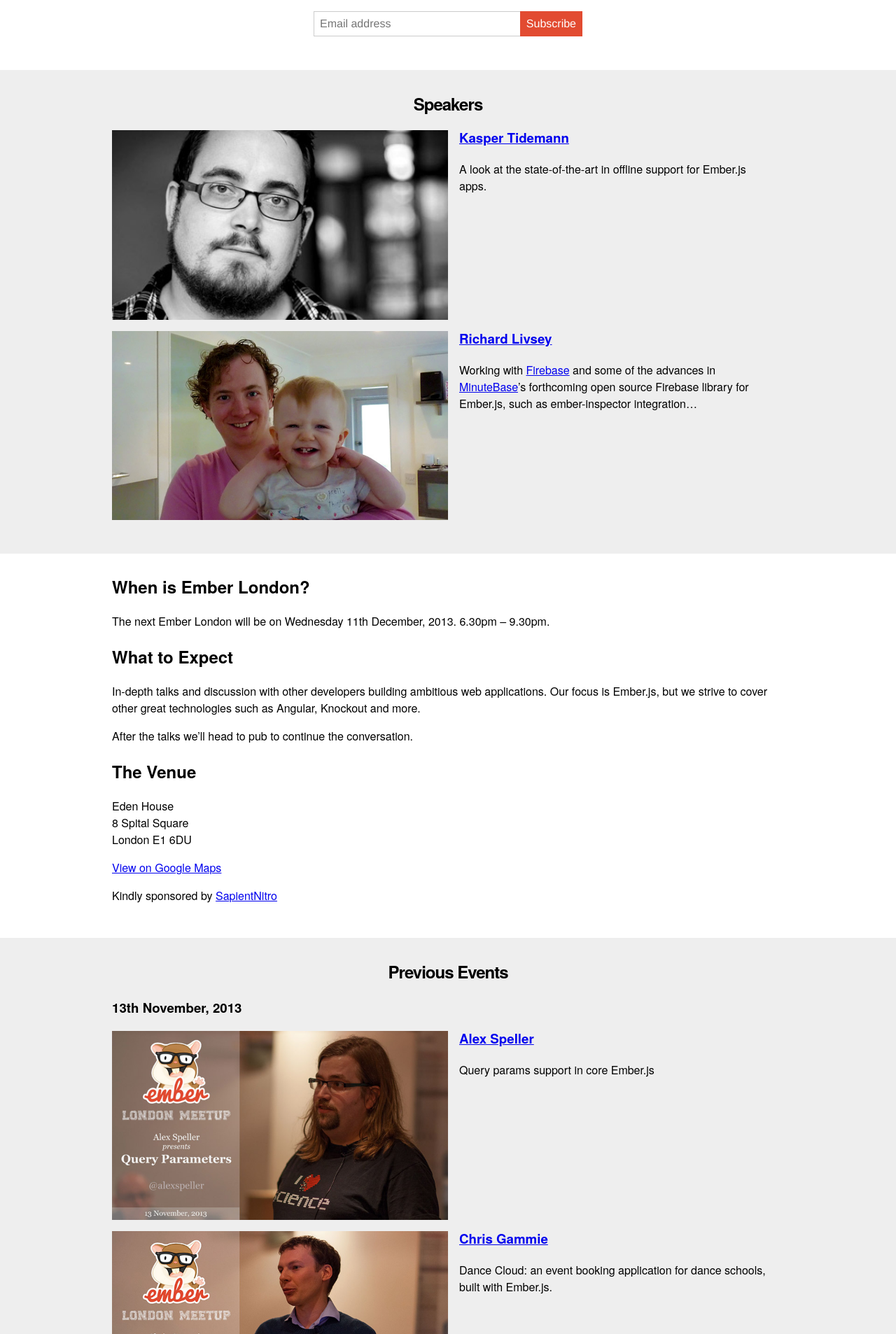
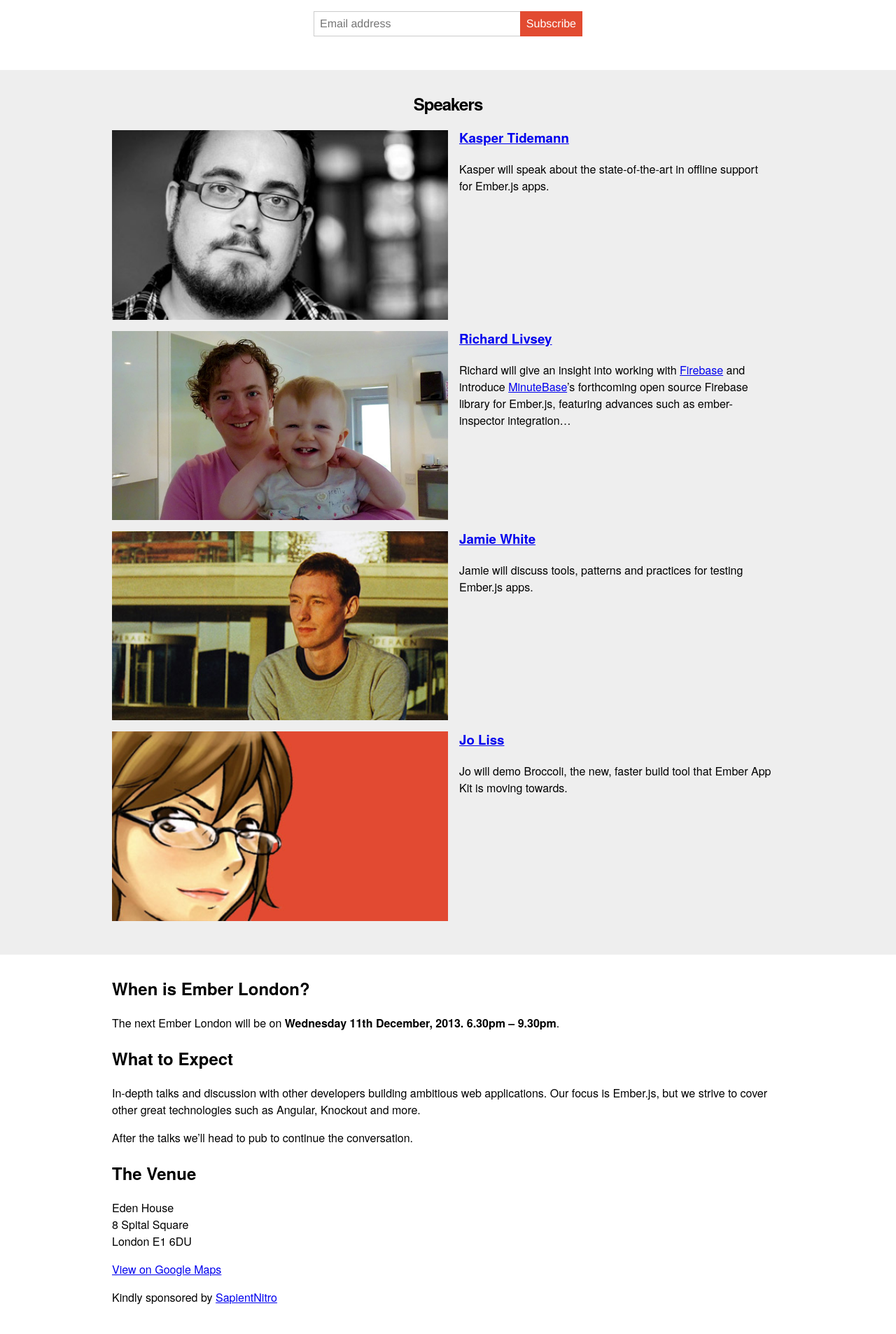
Before and after one commit to emberlondon/emberlondon.github.io, a Jekyll site: the page built from index.html, in a window 1280 px wide. Shown: the part 799-2705 px from the top of the page at 70% size. Built offline with Jekyll 4.4.1, drawn with Linux system fonts in a browser that asks for light colours; Markdown is read by kramdown in place of the engine named in the settings.

Commit message:
Add Jo & Jamie profiles to Dec meetup

```diff
--- a/css/main.css
+++ b/css/main.css
@@ -155,6 +155,10 @@
   clear: both;
 }
 
+.profile {
+  margin-bottom: 3em;
+}
+
 @media (min-width: 768px) {
   .profile {
     margin-bottom: 1em;
--- a/index.html
+++ b/index.html
@@ -57,8 +57,7 @@
         <h3><a href="https://twitter.com/KasperTidemann">
           Kasper Tidemann
         </a></h3>
-        <p>A look at the state-of-the-art in offline support
-          for Ember.js apps.</p>
+        <p>Kasper will speak about the state-of-the-art in offline support for Ember.js apps.</p>
       </div>
     </div>
     <div class="profile">
@@ -71,9 +70,35 @@
         <h3><a href="https://twitter.com/rlivsey">
           Richard Livsey
         </a></h3>
-        <p>Working with <a href="https://www.firebase.com/">Firebase</a> and some of the
-          advances in <a href="https://minutebase.com/">MinuteBase</a>’s forthcoming
-          open source Firebase library for Ember.js, such as ember-inspector integration…</p>
+        <p>Richard will give an insight into working with <a href="https://www.firebase.com/">Firebase</a>
+          and introduce <a href="https://minutebase.com/">MinuteBase</a>’s forthcoming
+          open source Firebase library for Ember.js, featuring advances such as ember-inspector integration…</p>
+      </div>
+    </div>
+    <div class="profile">
+      <div class="image">
+        <a href="https://twitter.com/jgwhite" class="block">
+          <img src="/images/jamie.jpg" class="img-responsive">
+        </a>
+      </div>
+      <div class="text">
+        <h3><a href="https://twitter.com/jgwhite">
+          Jamie White
+        </a></h3>
+        <p>Jamie will discuss tools, patterns and practices for testing Ember.js apps.</p>
+      </div>
+    </div>
+    <div class="profile">
+      <div class="image">
+        <a href="https://twitter.com/jo_liss" class="block">
+          <img src="/images/jo.jpg" class="img-responsive">
+        </a>
+      </div>
+      <div class="text">
+        <h3><a href="https://twitter.com/jo_liss">
+          Jo Liss
+        </a></h3>
+        <p>Jo will demo Broccoli, the new, faster build tool that Ember App Kit is moving towards.</p>
       </div>
     </div>
   </div>
@@ -83,7 +108,7 @@
   <div class="container">
     <h2>When is Ember London?</h2>
     <p>The next Ember London will be on
-      Wednesday 11th December, 2013. 6.30pm – 9.30pm.</p>
+      <strong>Wednesday 11th December, 2013. 6.30pm – 9.30pm</strong>.</p>
     <h2>What to Expect</h2>
     <p>In-depth talks and discussion with other developers
       building ambitious web applications. Our focus is
```
Also changed, not shown: images/jamie.jpg (added), images/jo.jpg (added).
